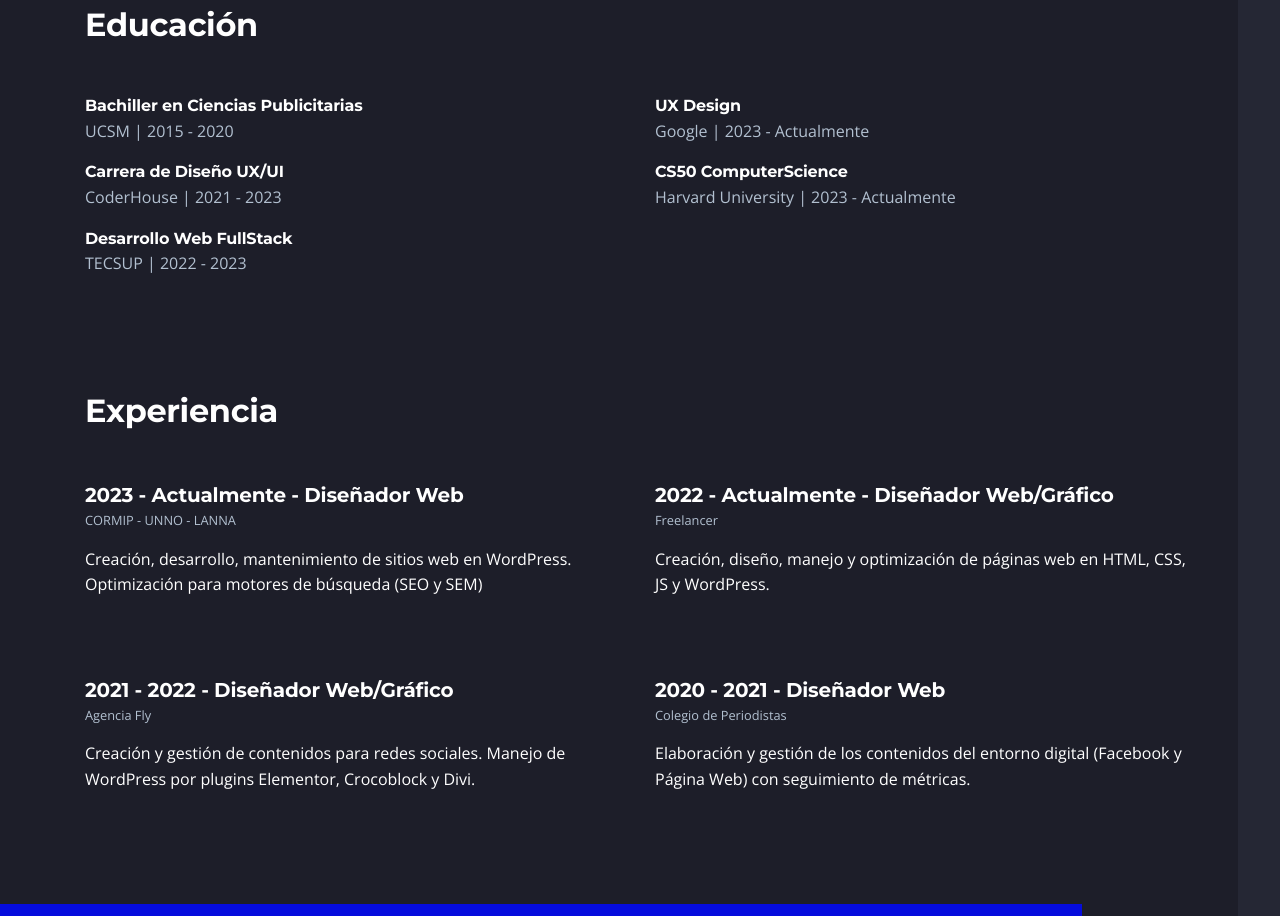
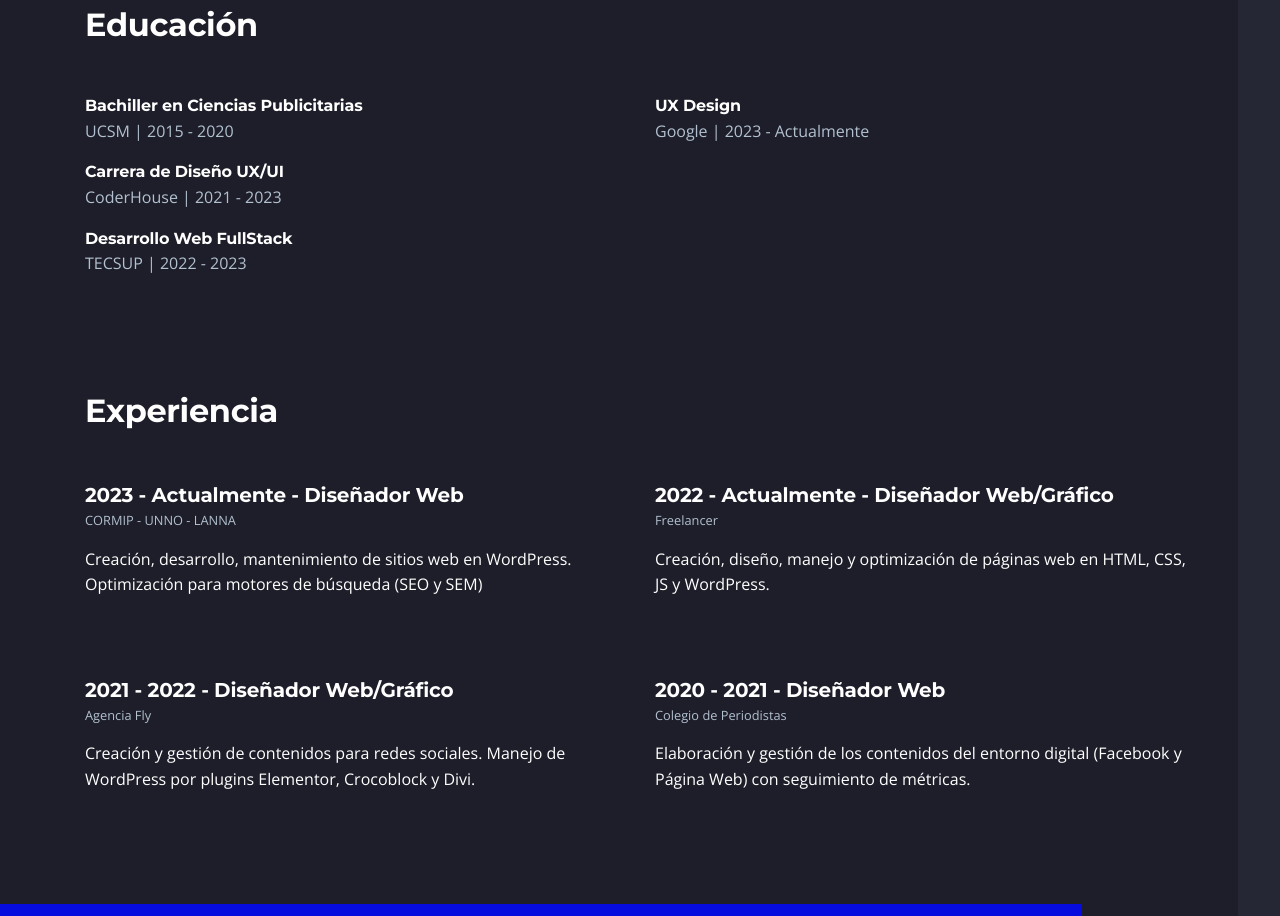
Before and after one commit to capolancoz/CV-CAPZ, a plain HTML site: page index.html in a window 1280 px wide. Shown: the part 1996-2912 px from the top of the page. Drawn offline with nearby package versions, Linux system fonts and the light colour scheme.

Commit message:
Update index.html

```diff
--- a/index.html
+++ b/index.html
@@ -159,8 +159,7 @@
           <div class="col-md-6">
             <p class="h6 mb-0">UX Design</p>
             <p class="text-gray-400">Google | 2023 - Actualmente</p>
-            <p class="h6 mb-0">CS50 ComputerScience</p>
-            <p class="text-gray-400">Harvard University | 2023 - Actualmente</p>
+
           </div>
         </div>
 
```
